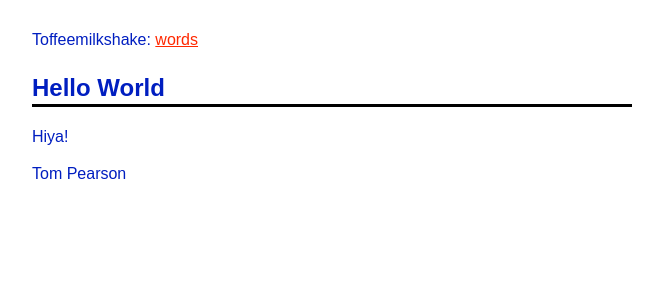
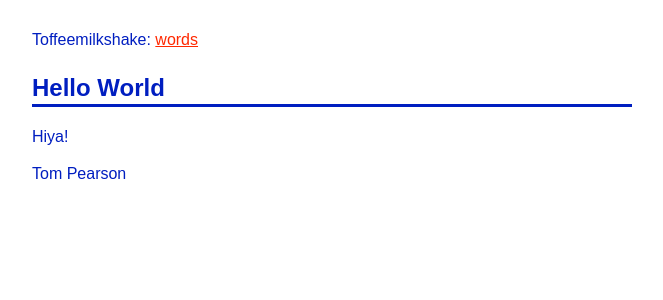
Before and after one commit to tomgp/words, a Jekyll site: the page built from _posts/2018-08-13-hello-world.md, in a window 1280 px wide. Shown: the top 300 px of the page, without its empty margins (308-971 px from the left). Built offline with Jekyll 4.4.1, drawn with Linux system fonts in a browser that asks for light colours; our own code applies the rules of GitHub Pages for plain Markdown files.

Commit message:
Update default.html

```diff
--- a/_layouts/default.html
+++ b/_layouts/default.html
@@ -14,7 +14,7 @@ body {
 
 h2{
   line-height: 2rem;
-  border-bottom: 3px solid black;
+  border-bottom: 3px solid;
 }
 
 a {
```
